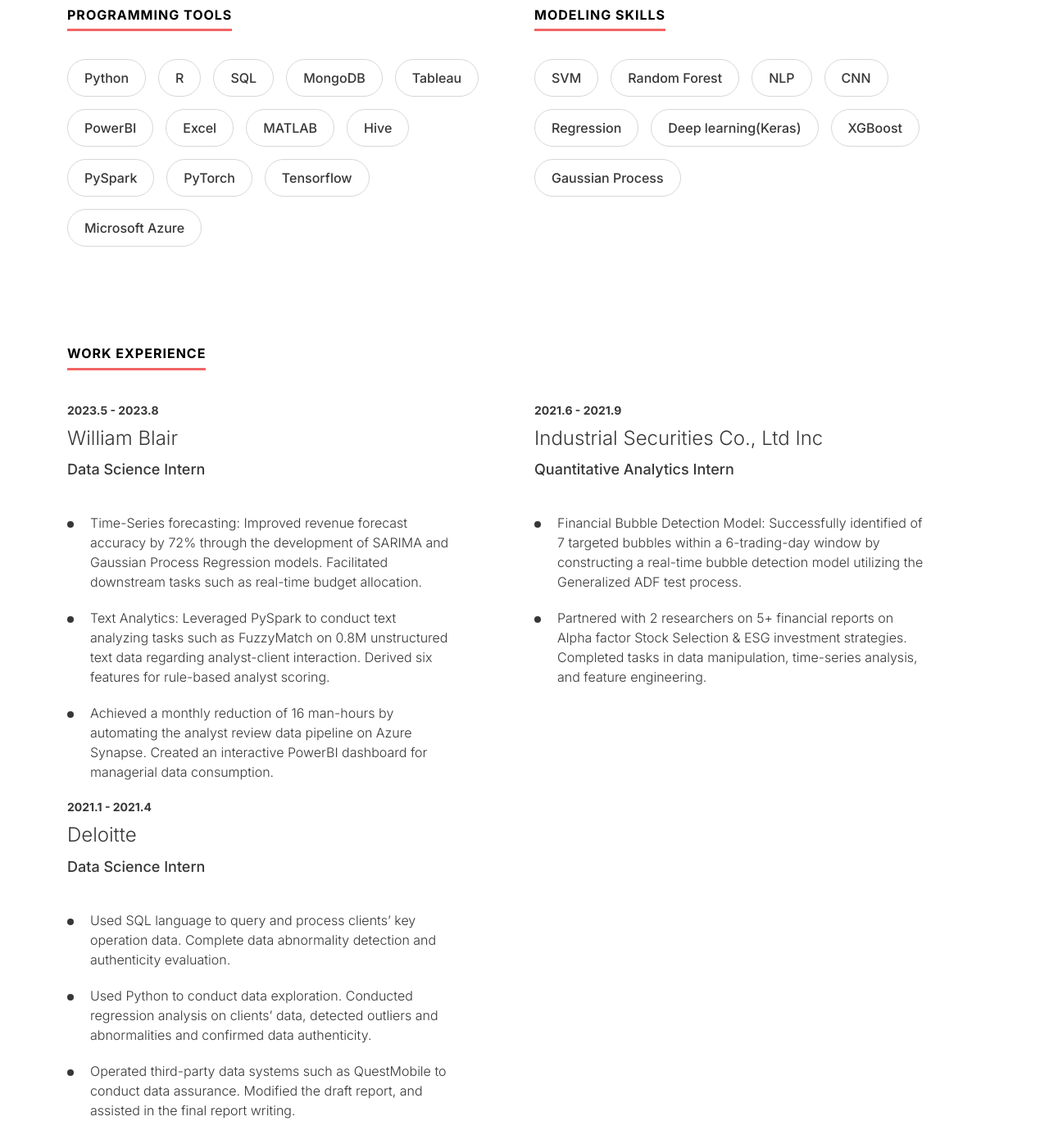
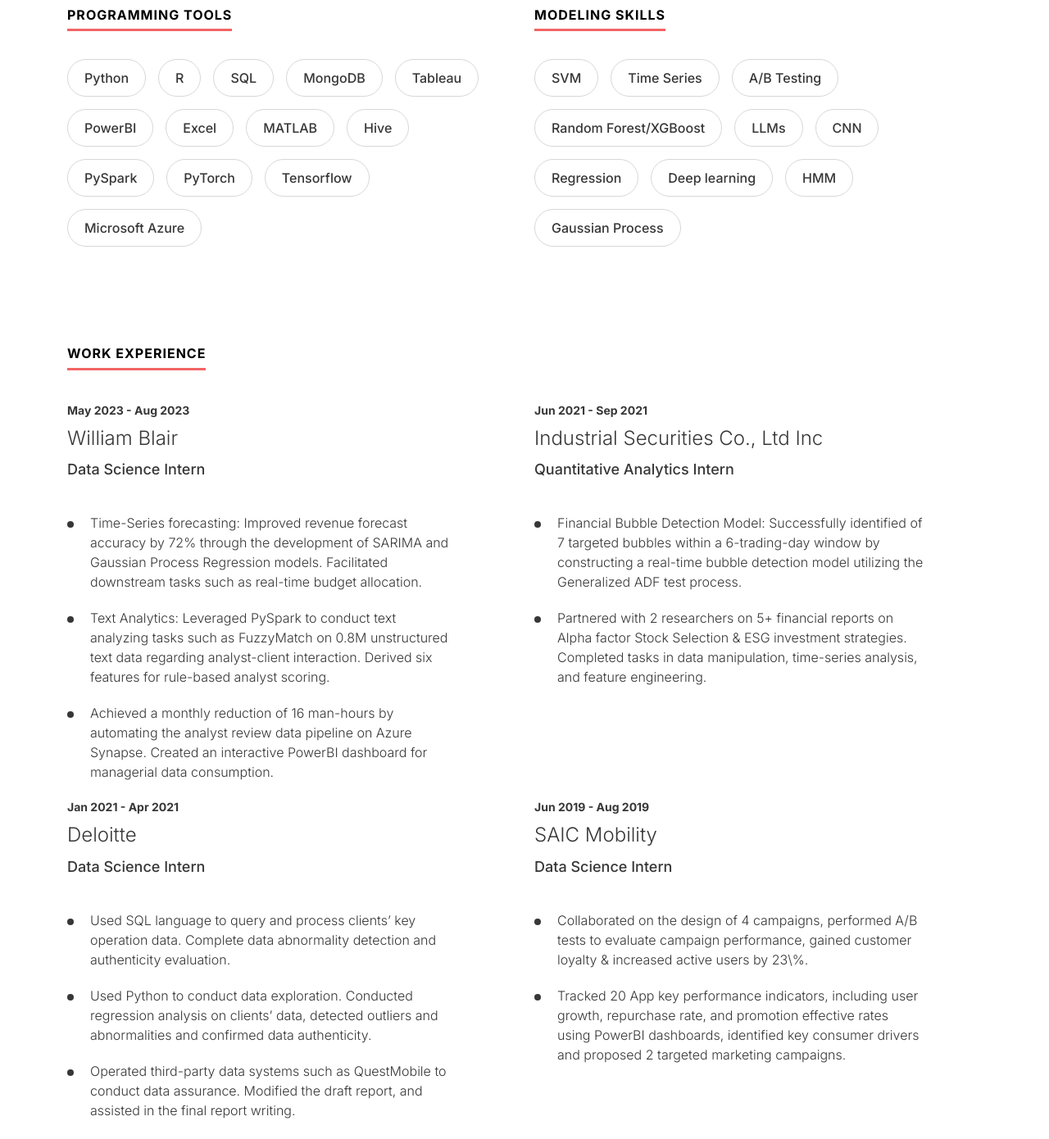
Before and after one commit to Yibei990826/yibei_website, a plain HTML site: page index.html in a window 1280 px wide. Shown: the part 1480-2870 px from the top of the page at 82% size. Drawn offline with nearby package versions, Linux system fonts and the light colour scheme.

Commit message:
added 4th work ex

```diff
--- a/index.html
+++ b/index.html
@@ -133,12 +133,14 @@
             <h2 class="ds-heading">Modeling Skills</h2>
             <ul class="ds-skills-list">
               <li>SVM</li>
-              <li>Random Forest</li>
-              <li>NLP</li>
+              <li>Time Series</li>
+              <li>A/B Testing</li>
+              <li>Random Forest/XGBoost</li>
+              <li>LLMs</li>
               <li>CNN</li>
               <li>Regression</li>
-              <li>Deep learning(Keras)</li>
-              <li>XGBoost</li>
+              <li>Deep learning</li>
+              <li>HMM</li>
               <li>Gaussian Process</li>
 
             </ul>
@@ -155,7 +157,7 @@
         <div class="row ds-experience-list">
           <div class="col-12 col-sm-12 col-md-6 col-lg-6 col-xl-6 col-xxl-6">
             <section>
-              <span class="ds-year">2023.5 - 2023.8</span>
+              <span class="ds-year">May 2023 - Aug 2023</span>
               <h3 class="ds-officename">William Blair</h3>
               <span class="ds-department">Data Science Intern</span>
 
@@ -168,7 +170,7 @@
           </div>
             <div class="col-12 col-sm-12 col-md-6 col-lg-6 col-xl-6 col-xxl-6">
               <section>
-                <span class="ds-year">2021.6 - 2021.9</span>
+                <span class="ds-year">Jun 2021 - Sep 2021</span>
                 <h3 class="ds-officename">Industrial Securities Co., Ltd Inc</h3>
                 <span class="ds-department">Quantitative Analytics Intern</span>
 
@@ -180,7 +182,7 @@
             </div>
             <div class="col-12 col-sm-12 col-md-6 col-lg-6 col-xl-6 col-xxl-6">
               <section>
-                <span class="ds-year">2021.1 - 2021.4</span>
+                <span class="ds-year">Jan 2021 - Apr 2021</span>
                 <h3 class="ds-officename">Deloitte</h3>
                 <span class="ds-department">Data Science Intern</span>
 
@@ -188,6 +190,18 @@
                   <li>Used SQL language to query and process clients’ key operation data. Complete data abnormality detection and authenticity evaluation.</li>
                   <li>Used Python to conduct data exploration. Conducted regression analysis on clients’ data, detected outliers and abnormalities and confirmed data authenticity.</li>
                   <li>Operated third-party data systems such as QuestMobile to conduct data assurance. Modified the draft report, and assisted in the final report writing.</li>
+                </ul>
+              </section>
+            </div>
+            <div class="col-12 col-sm-12 col-md-6 col-lg-6 col-xl-6 col-xxl-6">
+              <section>
+                <span class="ds-year">Jun 2019 - Aug 2019</span>
+                <h3 class="ds-officename">SAIC Mobility</h3>
+                <span class="ds-department">Data Science Intern</span>
+
+                <ul>
+                  <li>Collaborated on the design of 4 campaigns, performed A/B tests to evaluate campaign performance, gained customer loyalty & increased active users by 23\%.</li>
+                  <li>Tracked 20 App key performance indicators, including user growth, repurchase rate, and promotion effective rates using PowerBI dashboards, identified key consumer drivers and proposed 2 targeted marketing campaigns.</li>
                 </ul>
               </section>
             </div>
```
